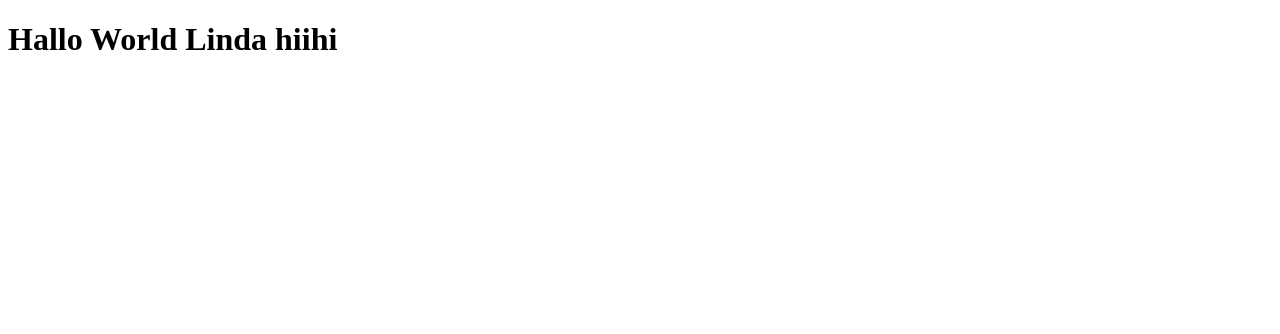
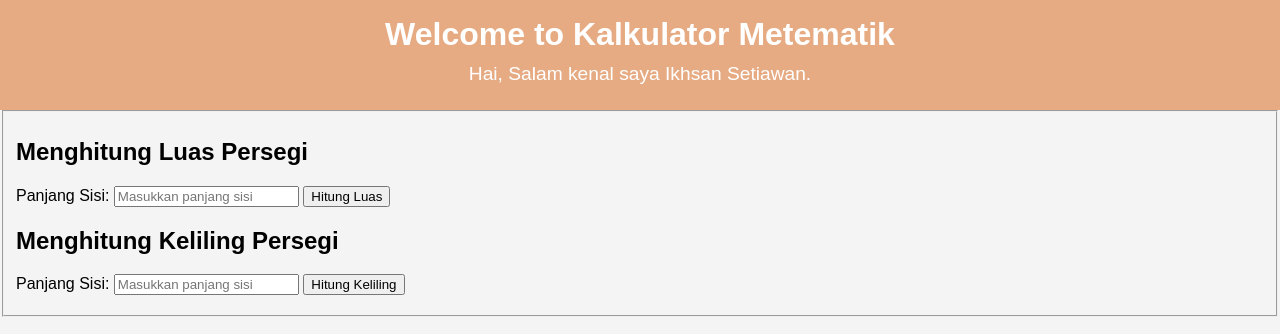
Before and after one commit to revou-fundamental-course/8-jan-24-setiawanikhsan, a plain HTML site: page index.html in a window 1280 px wide. Drawn offline with Linux system fonts and the light colour scheme.

Commit message:
push ke 2

```diff
--- a/css/style.css
+++ b/css/style.css
@@ -1 +1,23 @@
-/* Untuk Test git */
+body {
+    font-family: 'Arial', sans-serif;
+    margin: 0;
+    padding: 0;
+    background-color: #f4f4f4;
+}
+
+header {
+    background-color: #e6ab83;
+    color: #fff;
+    text-align: center;
+    padding: 1em 0;
+}
+
+h1 {
+    font-size: 2em;
+    margin: 0;
+}
+
+p {
+    font-size: 1.2em;
+    margin: 0.5em 0;
+}
--- a/index.html
+++ b/index.html
@@ -4,10 +4,44 @@
     <meta charset="UTF-8">
     <meta name="viewport" content="width=device-width, initial-scale=1.0">
     <title>Ikhsan Setiawan</title>
+    <link rel="stylesheet" href="css/style.css">
+    <script src="js/script.js"></script>
 </head>
+
 <body>
 
-    <h1>Hallo World Linda hiihi</h1>
+    <header>
+        <h1>Welcome to Kalkulator Metematik</h1>
+        <p>Hai, Salam kenal saya Ikhsan Setiawan.</p>
+
+    </header>
+
+    <Fieldset>
+
+    <h2>Menghitung Luas Persegi</h2>
+
+    <label for="inputluas">Panjang Sisi:</label>
+    <input type="number" id="inputluas" placeholder="Masukkan panjang sisi">
+
+    <button onclick="hitungLuasPersegi()">Hitung Luas</button>
+
+    <p id="hasilLuas"></p>
+
+    <h2>Menghitung Keliling Persegi</h2>
+
+    <label for="inputkel">Panjang Sisi:</label>
+    <input type="text" id="inputkel" placeholder="Masukkan panjang sisi">
+
+    <button onclick="hitungKelilingPersegi()">Hitung Keliling</button>
+
+    <p id="hasilKeliling"></p>
+
+
+    </Fieldset>
+
+
+
+
 
 </body>
 </html>
--- a/js/script.js
+++ b/js/script.js
@@ -0,0 +1,33 @@
+function hitungLuasPersegi() {
+    // Ambil nilai panjang dari input
+    var luas = document.getElementById("inputluas").value;
+
+    // Validasi apakah input adalah angka
+    if (isNaN(luas)) {
+        alert("Masukkan angka valid untuk panjang!");
+        return;
+    }
+
+    // Hitung luas persegi
+    var hluas = luas * luas;
+
+    // Tampilkan hasil
+    document.getElementById("hasilLuas").innerHTML = "Luas Persegi: " + hluas;
+}
+
+function hitungKelilingPersegi() {
+    // Ambil nilai panjang dari input
+    var keliling = document.getElementById("inputkel").value;
+
+    // Validasi apakah input adalah angka
+    if (isNaN(keliling)) {
+        alert("Masukkan angka valid untuk panjang sisi!");
+        return;
+    }
+
+    // Hitung keliling persegi
+    var hkeliling = 4 * keliling;
+
+    // Tampilkan hasil
+    document.getElementById("hasilKeliling").innerHTML = "Keliling Persegi: " + hkeliling;
+}
```
